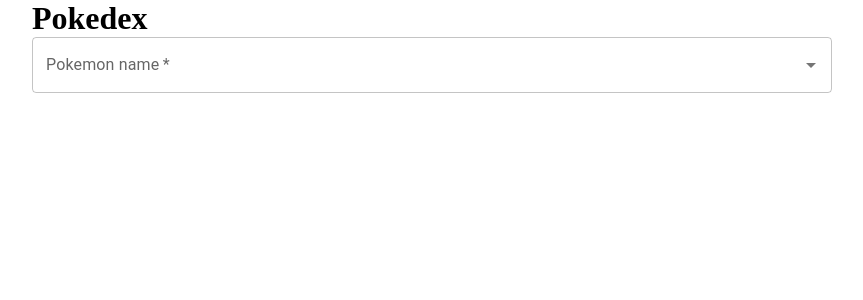
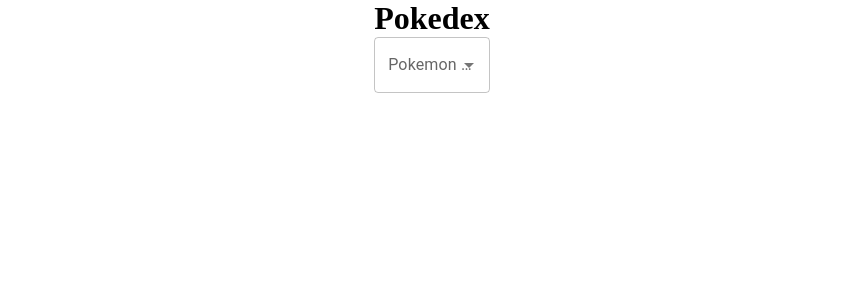
Before and after one commit to Michael-Melis/pokemon-catch-them-all, a React (Create React App) app: page / in a window 1280 px wide. Shown: the top 300 px of the page, without its empty margins (208-1071 px from the left). Built offline with nearby package versions, Linux system fonts and the light colour scheme; no server answers.

Commit message:
fix: typo

```diff
--- a/src/components/AutoCompletePokemons.jsx
+++ b/src/components/AutoCompletePokemons.jsx
@@ -32,5 +32,5 @@
 export default AutoCompletePokemons;
 
 const StyledTextField = styled(TextField)`
-  width: 100vh;
+  width: 100%;
 `;
--- a/src/components/SelectedPokemonInfo.jsx
+++ b/src/components/SelectedPokemonInfo.jsx
@@ -1,4 +1,4 @@
-import React, { useEffect, useState } from "react";
+import React, { useEffect } from "react";
 import {
   selectedPokemonImgState,
   selectedPokemonInfoState,
```
